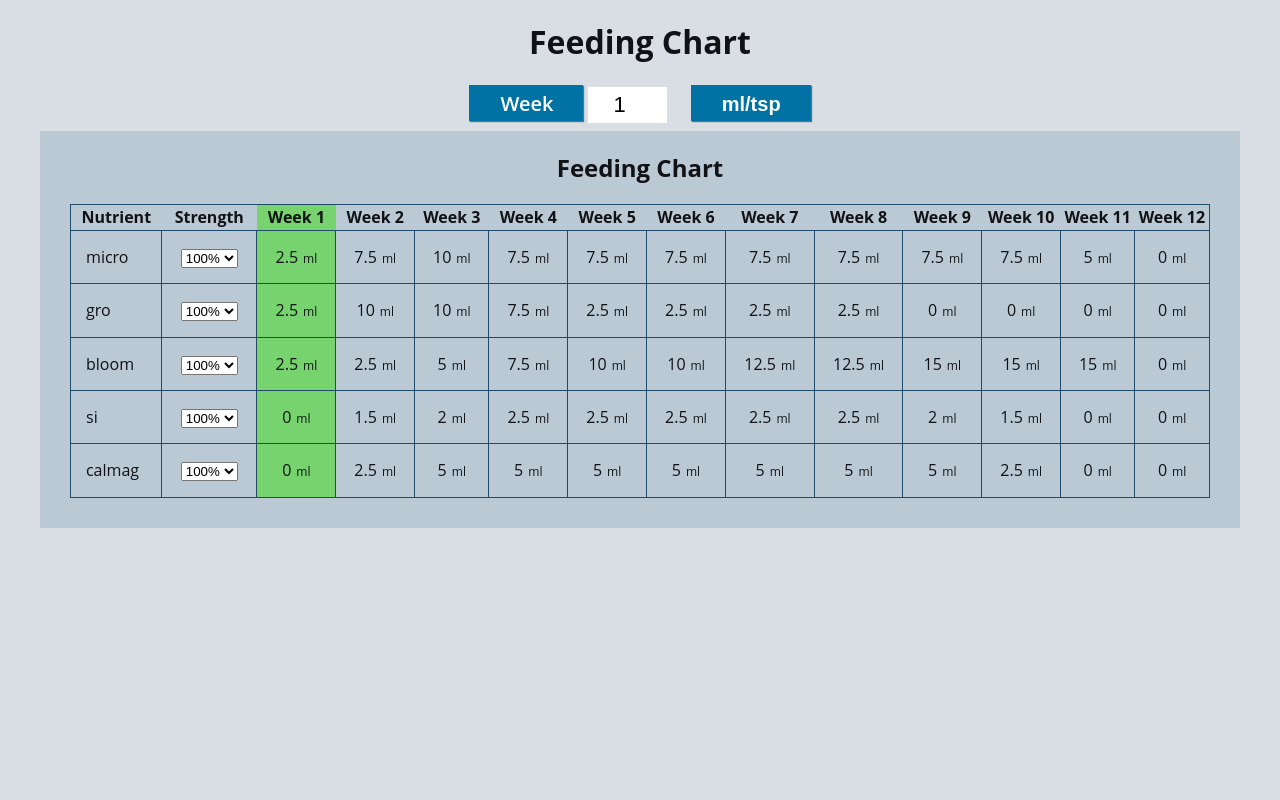
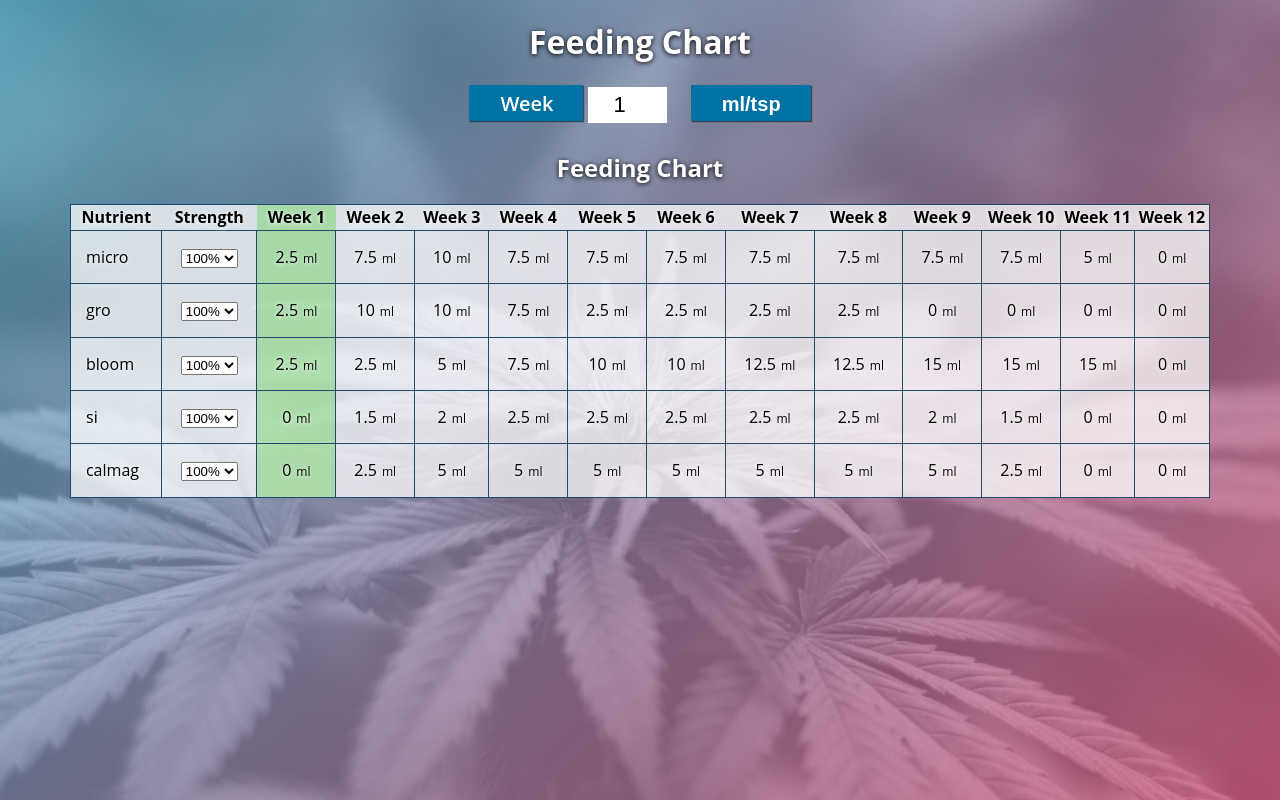
Before and after one commit to avantegarde/feeding-chart, a plain HTML site: page index.html in a window 1280 px wide. Drawn offline with Linux system fonts and the light colour scheme.

Commit message:
added new look

```diff
--- a/index.html
+++ b/index.html
@@ -41,19 +41,23 @@
   font-kerning: auto;
 }
 html {
+  height: 100%;
   font-size: 1em;
   line-height: 1.4;
   font-weight: 400;
   font-family: 'Open Sans', 'Source Sans Pro', Roboto, 'HelveticaNeue-Light', 'Helvetica Neue Light', 'Helvetica Neue', 'Myriad Pro', 'Segoe UI', Myriad, Helvetica, 'Lucida Grande', 'DejaVu Sans Condensed', 'Liberation Sans', 'Nimbus Sans L', Tahoma, Geneva, Arial, sans-serif;
   -webkit-text-size-adjust: 100%;
-  background: #d8dee4;
-  color: #111215;
+  background: rgb(95,195,228);
+  color: #ffffff;
+  background: linear-gradient(-45deg, rgba(229,93,135,.7), rgba(95,195,228,.7)),
+    url(bg3.jpg) center center / cover no-repeat;
 }
 body {
   margin: 0;
   padding-bottom: 30px;
   position: relative;
   text-align: center;
+  text-shadow: 0 1px 5px #000000;
 }
 h1 {
     display: block;
@@ -228,7 +232,7 @@ h2.title {
   max-width: 1200px;
   margin: 0 auto;
   padding: 0 30px 30px 30px;
-  background: #bbc9d5;
+
 }
 .container:after {
   content: "";
@@ -240,6 +244,13 @@ table#feeding {
   border: 1px solid #204a69;
   border-collapse: collapse;
   overflow: hidden;
+  background: rgba(255,255,255,0.75);
+  color: #000000;
+  text-shadow: 0 1px 5px #ffffff;
+}
+table#feeding .section-title {
+  color: #ffffff;
+  text-shadow: 0 1px 5px #000000;
 }
 table#feeding tr,
 table#feeding td {
@@ -251,7 +262,8 @@ table#feeding td {
   padding: 15px;
 }
 col.active {
-  background: #76d36d;
+  /*background: rgba(170,255,0,0.5);*/
+  background: rgba(118,211,109,0.5);
 }
 #nutes > tr > td:first-of-type {
   text-align: left;
```
Also changed, not shown: bg3.jpg (added).
